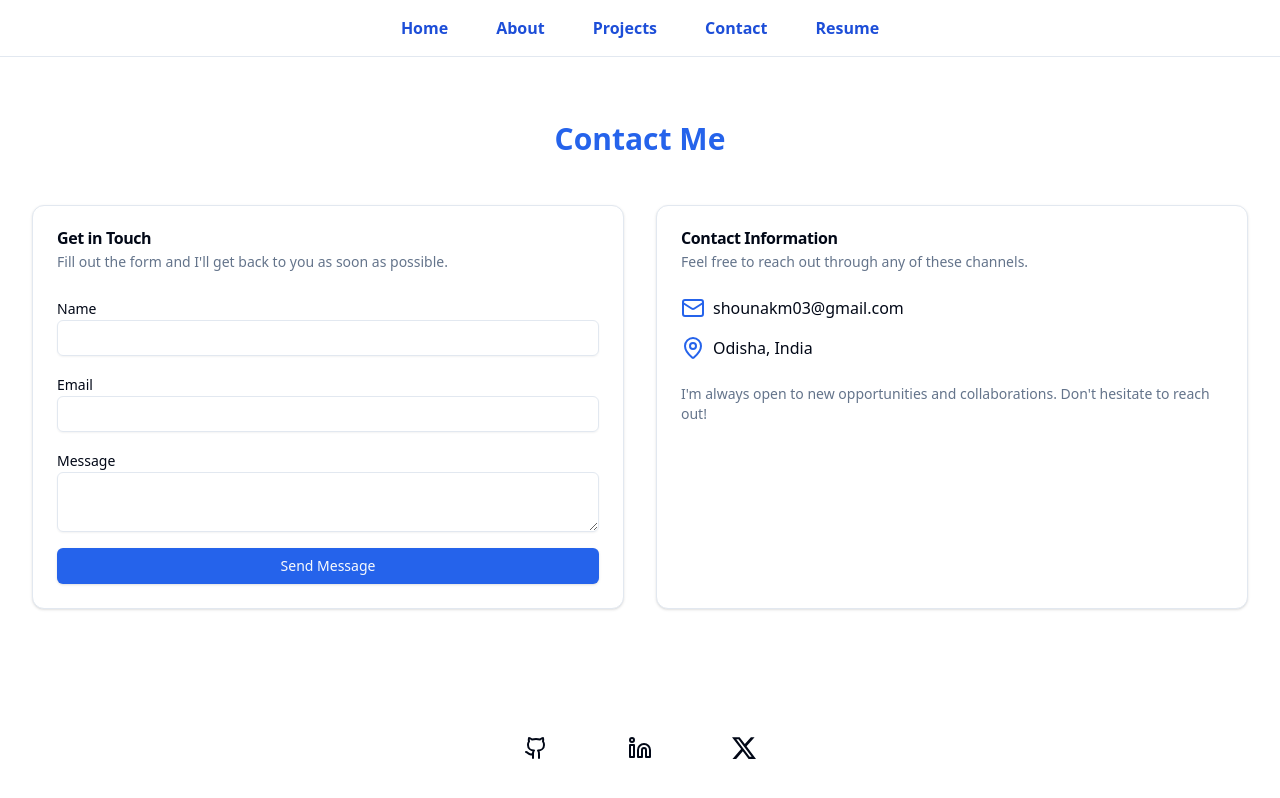
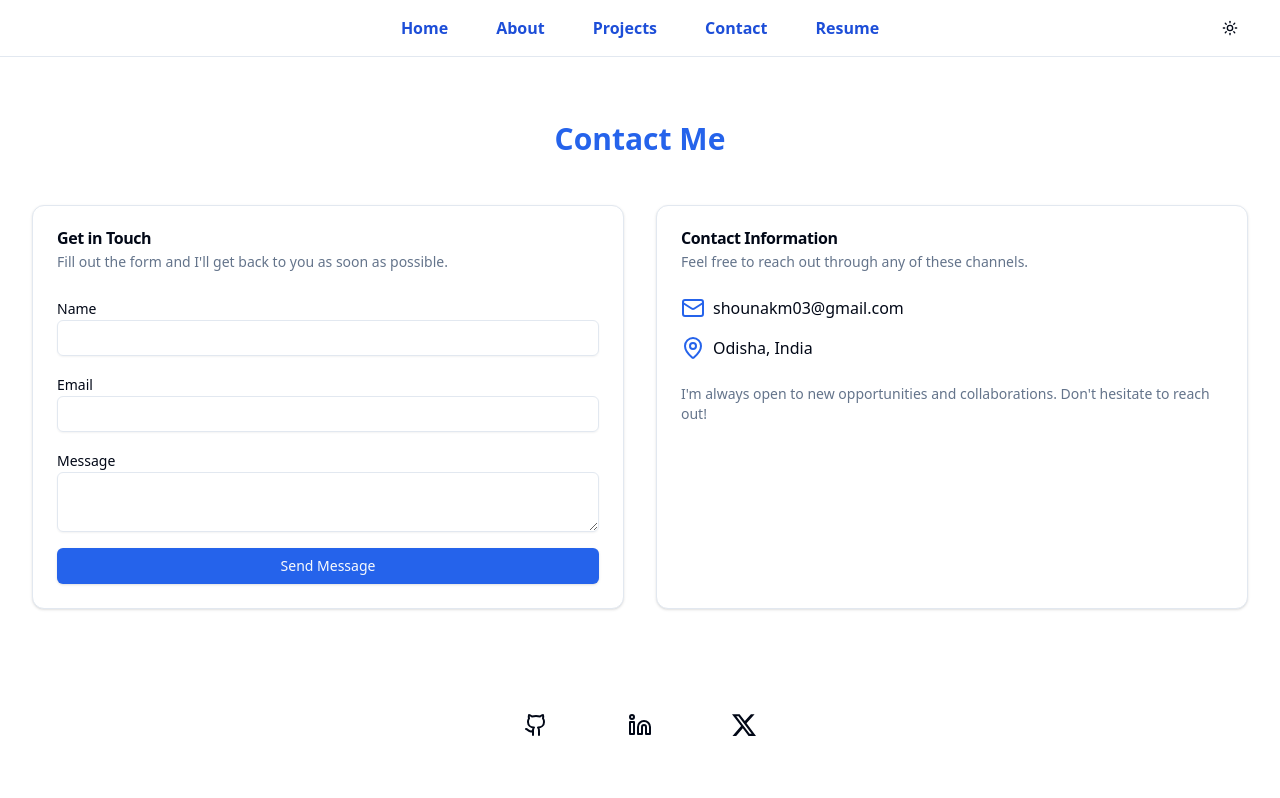
Before and after one commit to shounak03/my-portfolio, a Next.js app: page /contact in a window 1280 px wide. Built offline with nearby package versions, Linux system fonts and the light colour scheme.

Commit message:
added dark theme

```diff
--- a/app/about/page.tsx
+++ b/app/about/page.tsx
@@ -10,7 +10,7 @@ export default function AboutSection() {
             <CardHeader>
               <CardTitle className="text-xl font-semibold text-primary">Education</CardTitle>
             </CardHeader>
-            <CardContent className="text-foreground max-h-64 overflow-y-auto">
+            <CardContent className="text-foreground max-h-64 overflow-y-auto dark:text-black">
               <p className="text-xl ">
                 I hold a Bachelor&apos;s degree in Computer Science from a Kalinga institute of industrial technology
                 University, where I honed my technical skills and gained a deep
@@ -24,7 +24,7 @@ export default function AboutSection() {
               <CardTitle className="text-xl font-semibold text-primary">Tech Stack</CardTitle>
             </CardHeader>
             <CardContent className="text-foreground max-h-64 overflow-y-auto">
-                <ul className="list-disc list-inside space-y-2">
+                <ul className="list-disc list-inside space-y-2 dark:text-black">
                     <li><span className="text-xl font-bold">Languages</span>: <span className="text-xl">JavaScript, TypeScript, Python, Solidity</span> </li>
                     <li><span className="text-xl font-bold">Frontend</span>: <span className="text-xl">React, Next, Tailwind, UI</span> </li>
                     <li><span className="text-xl font-bold">Backend</span>:<span className="text-xl">  Node, Express, Nest, fastapi </span></li>
@@ -41,7 +41,7 @@ export default function AboutSection() {
               <CardTitle className="text-xl font-semibold text-primary">Experience</CardTitle>
             </CardHeader>
             <CardContent className="text-foreground max-h-64 overflow-y-auto">
-              <ul className="list-disc list-inside space-y-2">
+              <ul className="list-disc list-inside space-y-2 dark:text-black">
 
                 <li><span className="text-xl">Freelance Web Developer, 2024-present</span></li>
                 <li><span className="text-xl">Web Development Intern, Reluhash.Ai, Summer 2024</span></li>
--- a/app/layout.tsx
+++ b/app/layout.tsx
@@ -4,6 +4,7 @@ import "./globals.css";
 import Appbar from "@/components/header";
 import Footer from "@/components/Footer";
 import { Toaster } from "sonner";
+import { ThemeProvider } from "@/components/theme-provider";
 
 const geistSans = localFont({
   src: "./fonts/GeistVF.woff",
@@ -27,17 +28,21 @@ export default function RootLayout({
   children: React.ReactNode;
 }>) {
   return (
-    <html lang="en">
+    <html lang="en" suppressHydrationWarning>
       <body
         className={`${geistSans.variable} ${geistMono.variable} antialiased`}
       >
-      <Appbar />
-      <main className="flex-grow flex flex-col">
-        {children}
-      </main>
-      <Toaster />
-
-      <Footer/>
+        <ThemeProvider
+          attribute="class"
+          defaultTheme="system"
+          enableSystem
+          disableTransitionOnChange
+        >
+          <Appbar />
+          {children}
+          <Footer />
+          <Toaster />
+        </ThemeProvider>
       </body>
     </html>
   );
--- a/components/header.tsx
+++ b/components/header.tsx
@@ -1,24 +1,30 @@
+'use client'
 import Link from 'next/link'
 import React from 'react'
+import { Moon, Sun } from "lucide-react"
+import { useTheme } from "next-themes"
+import { Button } from './ui/button'
 
 export default function Appbar() {
+    const { theme, setTheme } = useTheme()
+    console.log(theme);
+
     return (
         <header className="border-b">
             <div className="container mx-auto px-4 py-4">
-                <nav className="flex justify-center">
+                <nav className="relative flex justify-center">
+                    {/* Main navigation links (centered) */}
                     <div className="flex flex-col sm:flex-row items-center gap-4">
-
                         <div className="flex gap-4">
                             <Link href="/" className="hover:text-purple-500 font-bold text-blue-700 px-4">Home</Link>
                             <Link href="/about" className="hover:text-purple-500 font-bold text-blue-700 px-4">About</Link>
                             <Link href="/projects" className="hover:text-purple-500 font-bold text-blue-700 px-4">Projects</Link>
                         </div>
 
-
                         <div className="flex gap-4">
                             <Link href="/contact" className="hover:text-purple-500 font-bold text-blue-700 px-4">Contact</Link>
-
-                            <a    href="https://drive.google.com/file/d/1OoTZSBI2DM2dPpJb3PlqGcEYLKyzfUXK/view?usp=sharing"
+                            <a
+                                href="https://drive.google.com/file/d/17imCc2qHdETA3QrIkuJKwulGAIiP6UH4/view?usp=sharing"
                                 className="hover:text-purple-500 font-bold text-blue-700 px-4"
                                 target="_blank"
                                 rel="noopener noreferrer"
@@ -27,6 +33,17 @@ export default function Appbar() {
                             </a>
                         </div>
                     </div>
+
+                    {/* Theme toggle button (absolute positioned to the right) */}
+                    <Button
+                        variant="ghost"
+                        size="icon"
+                        onClick={() => setTheme(theme === "dark" ? "light" : "dark")}
+                        className="absolute right-0 top-1/2 -translate-y-1/2"
+                    >
+                        <Sun className="h-5 w-5 rotate-0 scale-100 transition-transform dark:-rotate-90 dark:scale-0" />
+                        <Moon className="absolute h-5 w-5 rotate-90 scale-0 transition-transform dark:rotate-0 dark:scale-100" />
+                    </Button>
                 </nav>
             </div>
         </header>
--- /dev/null
+++ b/components/theme-provider.tsx
@@ -0,0 +1,11 @@
+"use client"
+
+import * as React from "react"
+import { ThemeProvider as NextThemesProvider } from "next-themes"
+
+export function ThemeProvider({
+  children,
+  ...props
+}: React.ComponentProps<typeof NextThemesProvider>) {
+  return <NextThemesProvider {...props}>{children}</NextThemesProvider>
+}
--- a/package.json
+++ b/package.json
@@ -9,6 +9,7 @@
     "lint": "next lint"
   },
   "dependencies": {
+    "@nextui-org/react": "^2.6.8",
     "@radix-ui/react-label": "^2.1.0",
     "@radix-ui/react-slot": "^1.1.0",
     "@radix-ui/react-tabs": "^1.1.2",
@@ -18,6 +19,7 @@
     "lucide-react": "^0.468.0",
     "mongoose": "^8.8.4",
     "next": "15.0.4",
+    "next-themes": "^0.4.4",
     "react": "^19.0.0",
     "react-dom": "^19.0.0",
     "react-icons": "^5.4.0",
```
Also changed, not shown: 1 other file (tests, documents, lock files or other folders).
